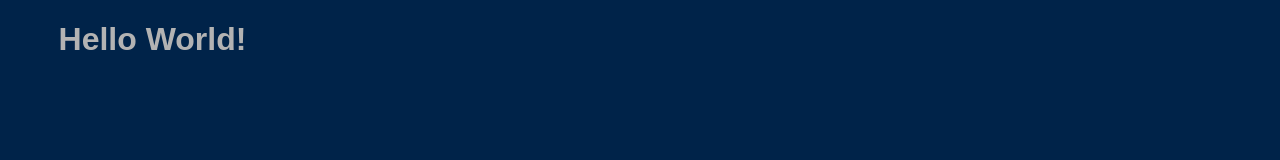
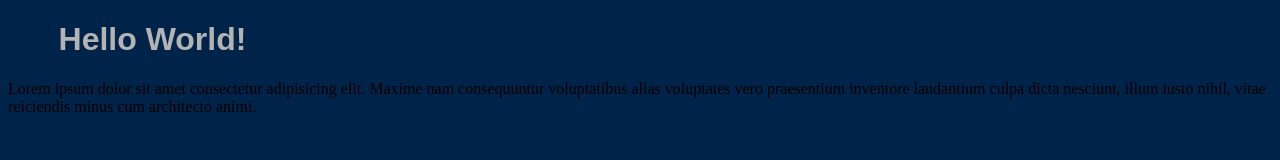
Before and after one commit to naiarapazzola/aula-git-4, a plain HTML site: page index.html in a window 1280 px wide. Drawn offline with Linux system fonts and the light colour scheme.

Commit message:
adicionando textos

```diff
--- a/index.html
+++ b/index.html
@@ -10,5 +10,9 @@
     <h1>
         Hello World!
     </h1>
+
+    <p>
+        Lorem ipsum dolor sit amet consectetur adipisicing elit. Maxime nam consequuntur voluptatibus alias voluptates vero praesentium inventore laudantium culpa dicta nesciunt, illum iusto nihil, vitae reiciendis minus cum architecto animi.
+    </p>
 </body>
 </html>
```
